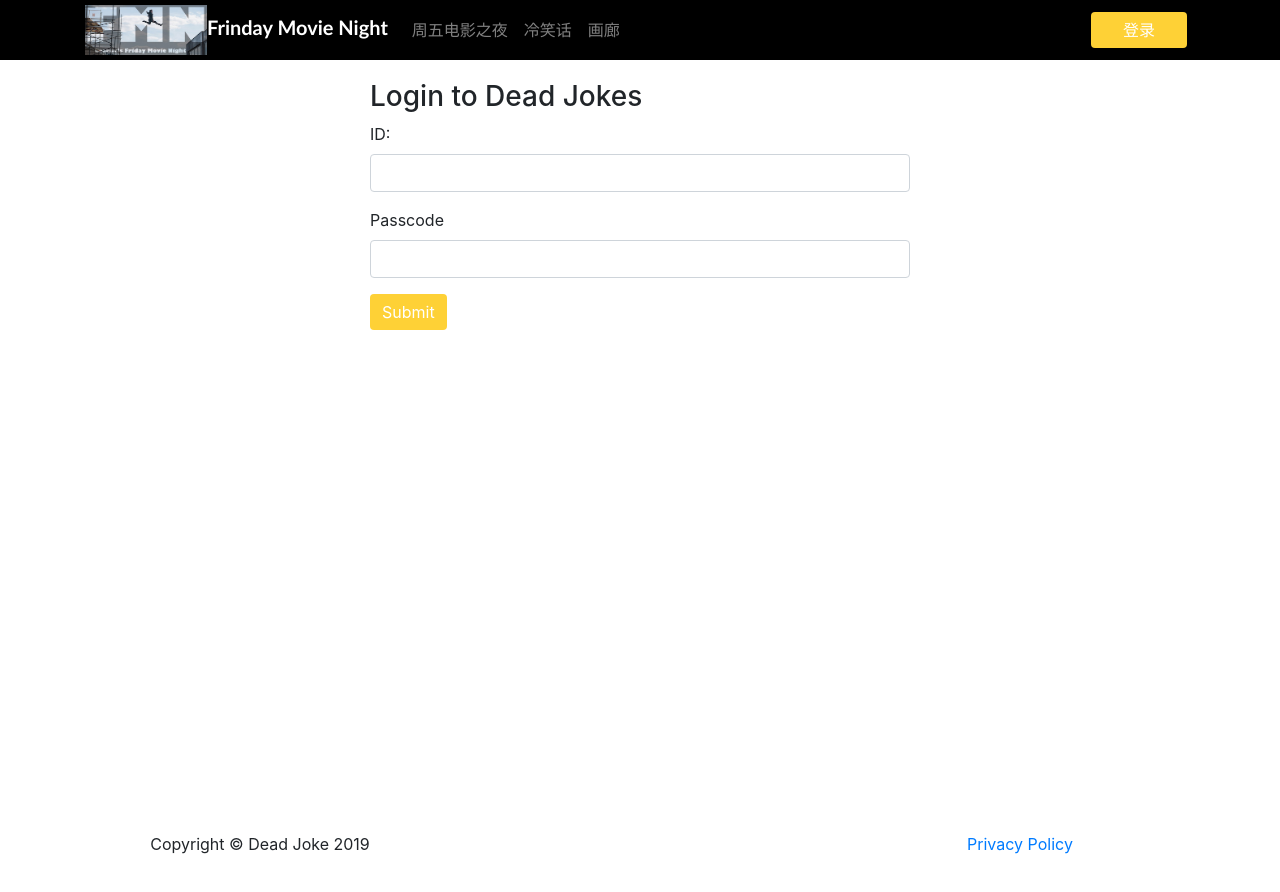
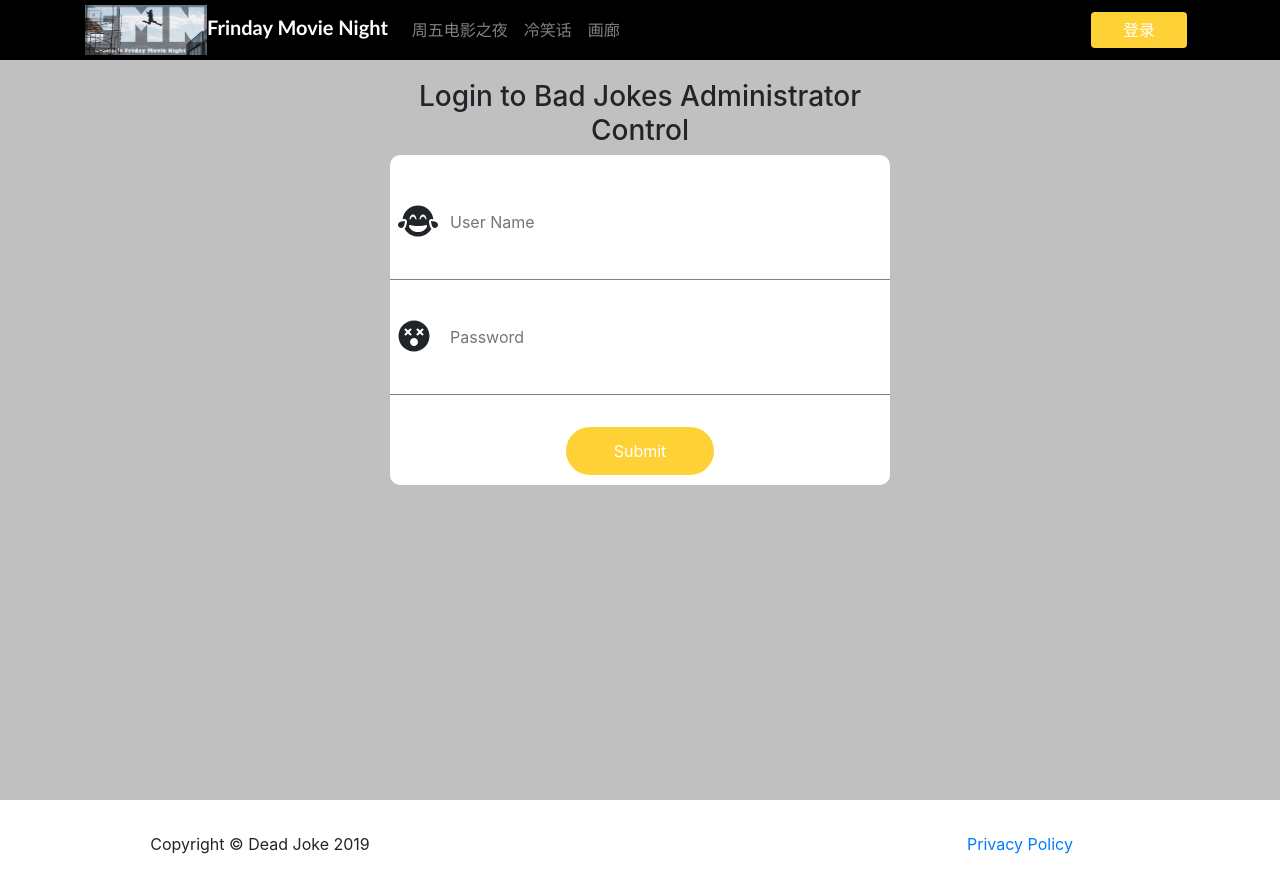
Before and after one commit to charlie447/dead-jokes, an Angular app: page /login in a window 1280 px wide. Shown: the top 892 px of the page. Built offline with nearby package versions, Linux system fonts and the light colour scheme.

Commit message:
#1 re-write the login card with reference

```diff
--- a/src/app/routes/login/login.component.html
+++ b/src/app/routes/login/login.component.html
@@ -1,22 +1,25 @@
-<section class="section-full-height page-section">
-  <div class="container">
+<section class="section-full-height page-section" id="loginSection">
+  <div class="container ">
     <div class="sign-in row">
-      <div class="col-md-6 offset-md-3 col-12">
-        <h3>Login to Dead Jokes</h3>
+      <div class="login-wrapper">
+        <div class="login-header">
+          <h3>Login to Bad Jokes Administrator Control</h3>
+        </div>
 
-        <div class="form-section">
-          <form>
-            <div class="form-group">
-              <label for="uid">ID:</label>
-              <input type="text" id="uid" class="form-control">
+
+        <div class="form-section login-form-wrapper">
+          <form class="login-form">
+            <div class="input-wrapper">
+              <input type="text" id="uid" class="login-input" placeholder="User Name">
+              <fa-icon [icon]="faGrinTears" size="2x" class="focus-input"></fa-icon>
             </div>
-            <div class="form-group">
-              <label for="pwd">Passcode</label>
-              <input type="password" name="" id="pwd" class="form-control">
+            <div class="input-wrapper">
+              <input type="password" name="" id="pwd" class="login-input" placeholder="Password">
+              <fa-icon [icon]="faDizzy" size="2x" class="focus-input"></fa-icon>
             </div>
 
-            <div class="form-group">
-              <button class="btn btn-primary">Submit</button>
+            <div class="login-button-wrapper">
+              <button class="btn btn-primary btn-login">Submit</button>
             </div>
 
           </form>
--- a/src/app/routes/login/login.component.scss
+++ b/src/app/routes/login/login.component.scss
@@ -1,3 +1,4 @@
+@import '../../scss/global/variables';
 .section-full-height {
   min-height: 100vh;
 }
@@ -5,3 +6,63 @@
 .page-section {
   padding: 5rem 0;
 }
+
+.btn-login {
+    height: 3rem;
+    padding: 0 3rem;
+    border-radius: 1.5rem;
+}
+
+#loginSection {
+    background: $silver;
+}
+
+.login-wrapper {
+    width: 500px;
+    margin: 0 auto;
+    .login-header {
+        text-align: center;
+    }
+
+    .login-form-wrapper {
+        padding: 10px 0;
+        background-color: white;
+        border-radius: 10px;
+
+        .input-wrapper {
+            position: relative;
+            width: 100%;
+            border-bottom: 1px solid gray;
+            padding: 2rem 0;
+
+            .login-input {
+                background: transparent;
+                padding-left: 60px;
+                display: block;
+                width: 100%;
+                height: 50px;
+                transition: all 0.4s;
+                &:focus {
+                    border-color: transparent;
+                }
+            }
+            .focus-input {
+                position: absolute;
+                display: block;
+                top: 0;
+                left: 0;
+                padding: 2.5rem .5rem;
+            }
+            input {
+                border: none;
+                outline: none;
+            }
+        }
+
+        .login-button-wrapper {
+            margin-top: 2rem;
+            display: flex;
+            justify-content: center;
+        }
+    }
+}
--- a/src/app/routes/login/login.component.ts
+++ b/src/app/routes/login/login.component.ts
@@ -1,4 +1,5 @@
 import { Component, OnInit } from '@angular/core';
+import { faGrinTears, faDizzy } from '@fortawesome/free-solid-svg-icons';
 
 @Component({
   selector: 'app-login',
@@ -6,7 +7,8 @@ import { Component, OnInit } from '@angular/core';
   styleUrls: ['./login.component.scss']
 })
 export class LoginComponent implements OnInit {
-
+  faGrinTears = faGrinTears;
+  faDizzy = faDizzy;
   constructor() { }
 
   ngOnInit() {
--- a/src/app/routes/login/login.module.ts
+++ b/src/app/routes/login/login.module.ts
@@ -1,5 +1,7 @@
 import { NgModule } from '@angular/core';
 import { CommonModule } from '@angular/common';
+
+import { FontAwesomeModule } from '@fortawesome/angular-fontawesome';
 
 import { LoginComponent } from './login.component';
 import { LoginRoutingModule } from './login-routing.module';
@@ -7,7 +9,8 @@ import { LoginRoutingModule } from './login-routing.module';
 @NgModule({
   imports: [
     CommonModule,
-    LoginRoutingModule
+    LoginRoutingModule,
+    FontAwesomeModule
   ],
   declarations: [LoginComponent]
 })
--- a/src/app/scss/global/_button.scss
+++ b/src/app/scss/global/_button.scss
@@ -11,4 +11,9 @@
             background-color: $primaryButtonColor;
         }
     }
+
+    &.btn-primary-gradient {
+        color: white;
+        background: $gradientOrange;
+    }
 }
--- a/src/app/scss/global/_variables.scss
+++ b/src/app/scss/global/_variables.scss
@@ -8,6 +8,9 @@ $orange: #fec810;
 $teal: #008080;
 $silver: #C0C0C0;
 $gray: #808080;
+$tangerine: #eb8c00;
+
+$gradientOrange:linear-gradient(90deg, rgba(131,58,180,1) 0%, rgba(253,29,29,1) 50%, rgba(252,176,69,1) 100%);
 
 $primaryButtonColor: $yellow;
 $primaryButtonHoverColor: $orange;
```
